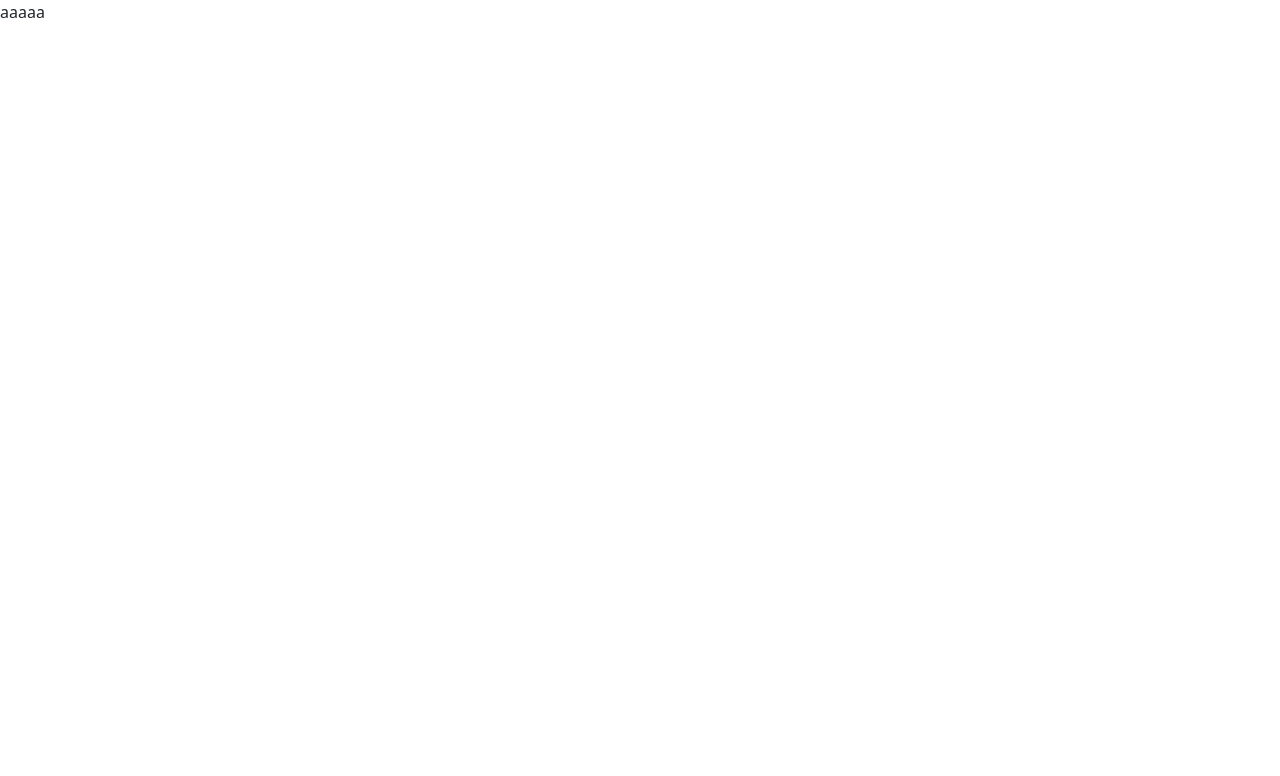
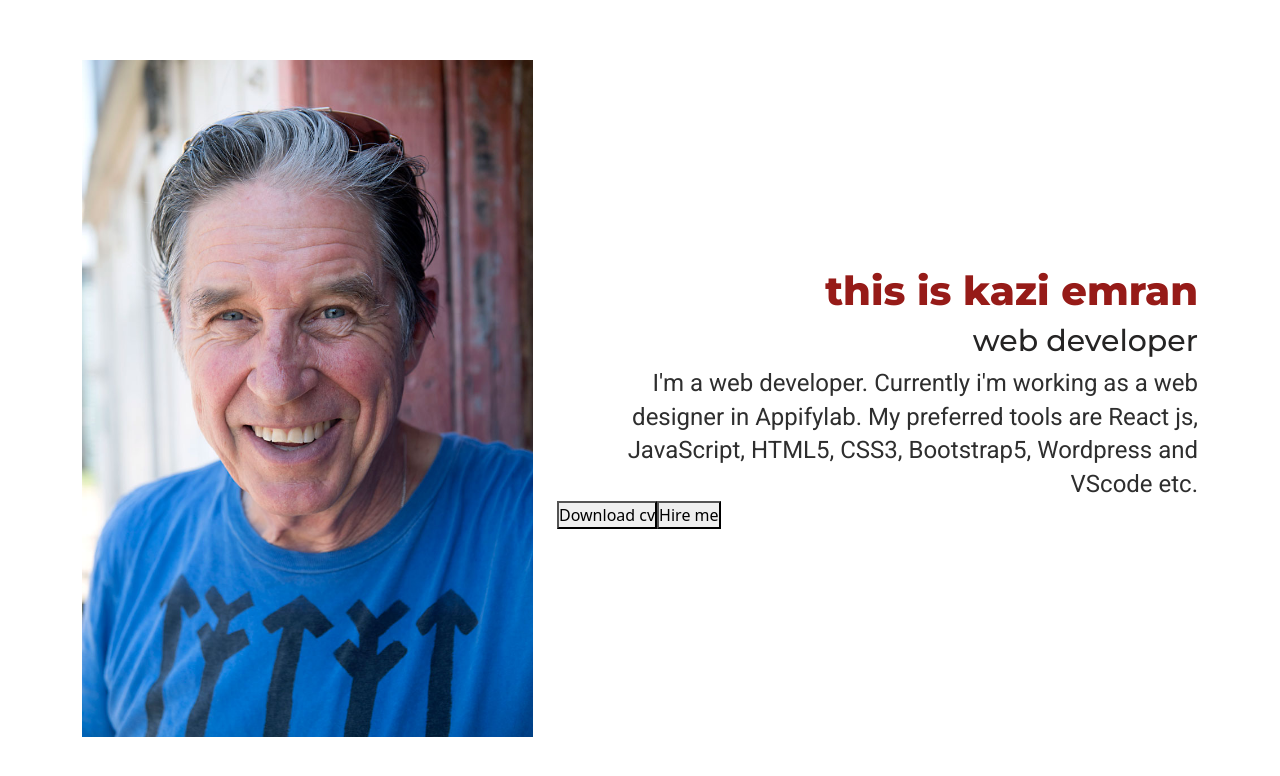
Before and after one commit to kaziamran/React-site, a React (Create React App) app: page / in a window 1280 px wide. Shown: the top 776 px of the page. Built offline with nearby package versions, Linux system fonts and the light colour scheme.

Commit message:
working on home page

```diff
--- a/package.json
+++ b/package.json
@@ -8,6 +8,7 @@
     "@testing-library/user-event": "^13.5.0",
     "react": "^18.2.0",
     "react-dom": "^18.2.0",
+    "react-router-dom": "^6.10.0",
     "react-scripts": "5.0.1",
     "web-vitals": "^2.1.4"
   },
--- a/public/index.html
+++ b/public/index.html
@@ -11,6 +11,8 @@
     />
     <link rel="apple-touch-icon" href="%PUBLIC_URL%/logo192.png" />
     <link rel="manifest" href="%PUBLIC_URL%/manifest.json" />
+    <!-- google font roboto+montserrat-->
+    <link href="https://fonts.googleapis.com/css2?family=Montserrat:ital,wght@0,400;0,500;0,600;0,700;0,800;1,500&family=Roboto:ital,wght@0,400;0,500;0,700;0,900;1,400&display=swap" rel="stylesheet">
     <title>Kazi Emran | Portfolio</title>
   </head>
   <body>
--- a/src/App.js
+++ b/src/App.js
@@ -1,11 +1,19 @@
+import React from 'react';
+import { BrowserRouter, Route, Routes } from 'react-router-dom';
+import Home from './Components/pages/home';
+
 import '../src/styles/css/bootstrap.min.css'
-
+import '../src/styles/css/main.css'
 
 
 function App() {
   return (
     <div className="App">
-      aaaaa
+        <BrowserRouter>
+          <Routes>
+            <Route path='/' element={<Home/>}></Route>
+          </Routes>
+        </BrowserRouter>
     </div>
   );
 }
--- /dev/null
+++ b/src/Components/pages/home.jsx
@@ -0,0 +1,37 @@
+import React from 'react';
+import '../../styles/css/main.css'
+
+const Home = () => {
+  return (
+    <div>
+        <div className='_home_portfolio_wrapper'>
+            <div className='container'>
+                <div className='row align-items-center'>
+                    <div className='col-lg-5 col-md-12 col-sm-12'>
+                        <div className="_home_portfolio_img">
+                            <img src="../../images/portfolio-img.png" class="img-fluid" alt="image" />
+                        </div>
+                    </div>
+                    <div className='col-lg-7 col-md-12 col-sm-12'>
+                        <div className="_home_portfolio_cnt">
+                            <h2 className='_home_portfolio_cnt_tlt'>this is kazi emran</h2>
+                            <h5 className='_home_portfolio_cnt_tlt1'>web developer</h5>
+                            <p className='_home_portfolio_cnt_para'>I'm a web developer. Currently
+                                i'm working as a web designer in Appifylab.
+                                My preferred tools are React js, JavaScript,
+                                 HTML5, CSS3, Bootstrap5, Wordpress and VScode etc.
+                            </p>
+                            <div className="_home_portfolio_cnt_btns">
+                                <button>Download cv</button>
+                                <button>Hire me</button>
+                            </div>
+                        </div>
+                    </div>
+                </div>
+            </div>
+        </div>
+    </div>
+  )
+}
+
+export default Home;
--- a/src/styles/css/main.css
+++ b/src/styles/css/main.css
@@ -0,0 +1,131 @@
+/* Portfolio css */
+*{
+    margin: 0px;
+    padding: 0px;
+}
+html{
+    padding: 0px;
+    margin: 0 auto;
+}
+body {
+    margin: 0px auto;
+    padding: 0px;
+}
+p {
+    margin: 0px;
+}
+h1,h2,h3,h4, h5,h6{
+    margin: 0px;
+}
+ul{
+    padding: 0;
+    margin: 0;
+    list-style: none;
+}
+button:focus, input:focus, select:focus, textarea:focus{
+    outline: none;
+    -webkit-box-shadow: none;
+            box-shadow: none;
+}
+button:focus-visible, input:focus-visible, select:focus-visible, textarea:focus-visible{
+    outline: none;
+    -webkit-box-shadow: none;
+            box-shadow: none;
+}
+.navbar-toggler:focus {
+    -webkit-box-shadow: none;
+            box-shadow: none;
+}
+img{
+    width:100%;
+    display:block;
+    height: auto;
+}
+a{
+    text-decoration: none;
+}
+a:hover {
+    text-decoration: none;
+    color: transparent;
+}
+a, button{
+    -webkit-transition: .3s all ease;
+    -o-transition: .3s all ease;
+    transition: .3s all ease;
+}
+._toggler {
+    box-shadow: none !important;
+    border: none !important;
+}
+/* ._toggler.collapsed .navbar-toggler-icon {
+    background-image: url("../img/header-r8-menu-ic.svg") !important;
+    transition: 0.1s all ease-in-out;
+    max-width: 18px;
+}
+._toggler .navbar-toggler-icon {
+    background-image: url("../img/header-r8-menu-cross.svg") !important;
+    transition: 0.1s all ease-in-out;
+    max-width: 18px;
+} */
+.dropdown-toggle::after {
+    display: none;
+}
+
+/* scrollbar */
+/* width */
+::-webkit-scrollbar {
+    width: 4px;
+  }
+
+  /* Track */
+  ::-webkit-scrollbar-track {
+    background: #f1f1f1;
+  }
+
+  /* Handle */
+  ::-webkit-scrollbar-thumb {
+    background: #888;
+  }
+
+  /* Handle on hover */
+  ::-webkit-scrollbar-thumb:hover {
+    background: #555;
+  }
+
+
+/* css */
+
+._home_portfolio_wrapper {
+    background-color: rgba(255,255,255,0.6);
+    padding: 60px 0px;
+}
+
+._home_portfolio_cnt_tlt {
+    font-family: 'Montserrat', sans-serif;
+    font-weight: 800;
+    font-size: 40px;
+    line-height: 1.2;
+    text-align: right;
+    margin-bottom: 8px;
+    color: #961b18;
+}
+
+._home_portfolio_cnt_tlt1 {
+    font-family: 'Montserrat', sans-serif;
+    font-weight: 500;
+    font-size: 30px;
+    line-height: 1.2;
+    text-align: right;
+    margin-bottom: 8px;
+    color: #252424;
+}
+
+._home_portfolio_cnt_para {
+    font-family: 'Roboto', sans-serif;
+    font-weight: 400;
+    font-size: 24px;
+    line-height: 1.4;
+    text-align: right;
+    color: #2e2e2e;
+    margin: 0 0 0 40px;
+}
```
Also changed, not shown: public/images/portfolio-img.png (added), 1 other file (tests, documents, lock files or other folders).
